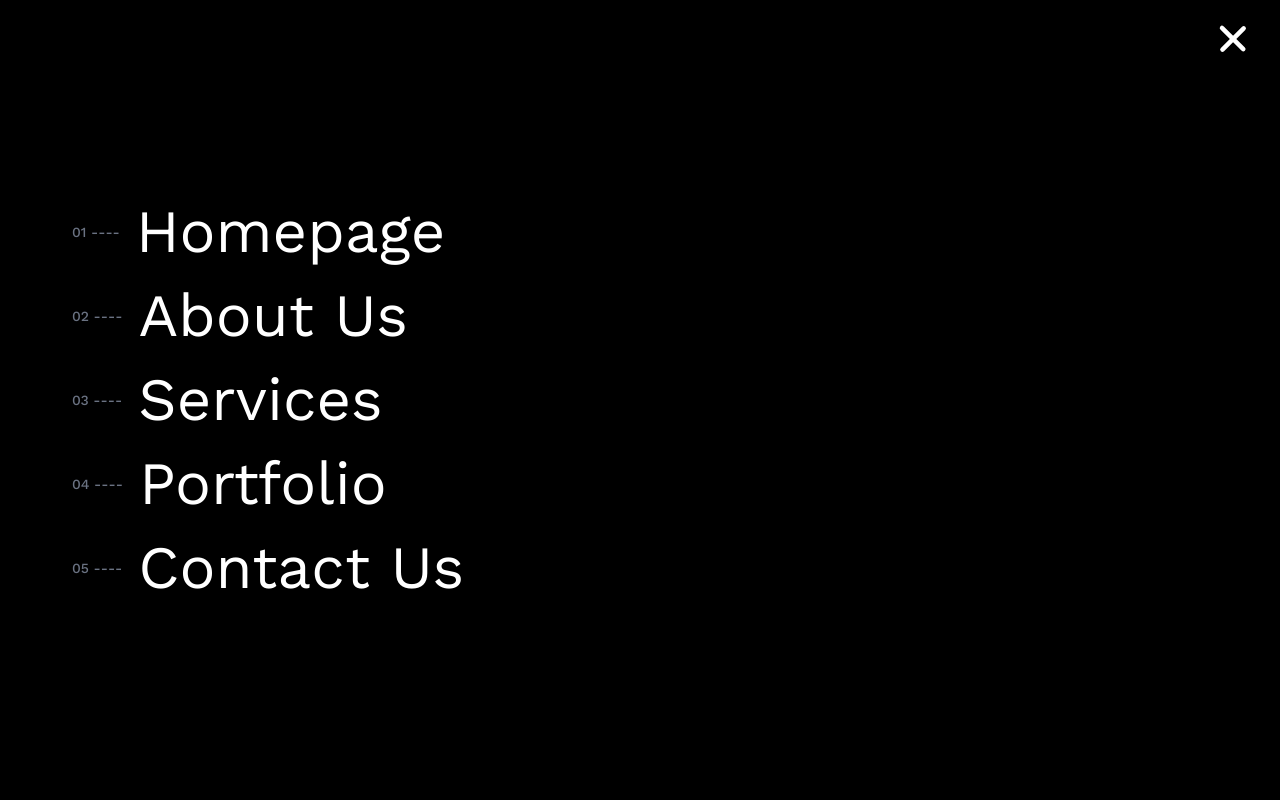
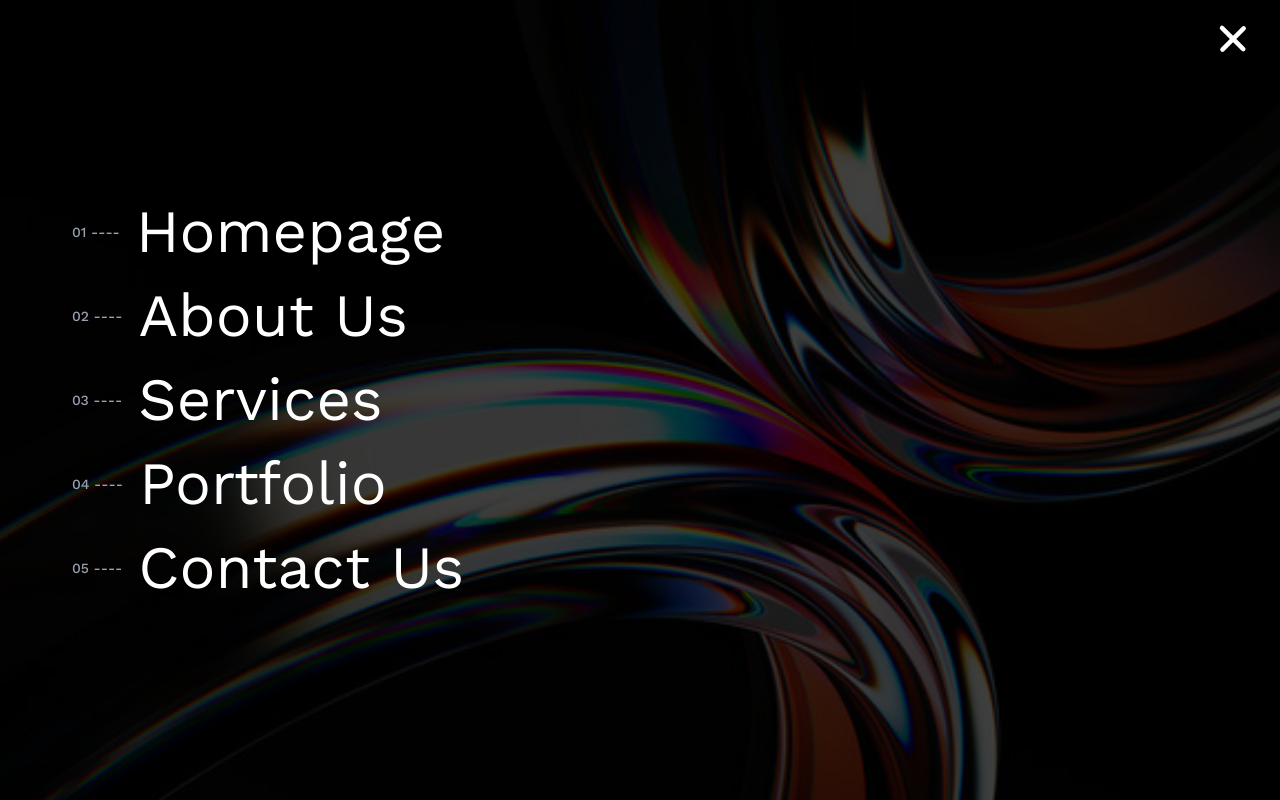
Before and after one commit to Akash-S-010/Agency_Template-1, a React (Vite) app: page /contact in a window 1280 px wide. Both pictures are taken after a click on the label 1232 px from the left and 40 px from the top of the page. Shown: the top 800 px of the page. Built offline with nearby package versions, Linux system fonts and the light colour scheme.

Commit message:
updated bg

```diff
--- a/src/components/layout/Header.jsx
+++ b/src/components/layout/Header.jsx
@@ -1,6 +1,7 @@
 import { motion } from "framer-motion";
 import { useState, useEffect } from "react";
 import { Link } from "react-router-dom";
+import headerBg from "../../assets/bgimg.jpg";
 
 const Header = () => {
   const [isMenuOpen, setIsMenuOpen] = useState(false);
@@ -113,8 +114,18 @@ const Header = () => {
           animate={{ opacity: 1 }}
           exit={{ opacity: 0 }}
           transition={{ duration: 0.3 }}
-          className="fixed inset-0 bg-black z-20 flex flex-col justify-center items-start px-10 md:px-18 space-y-6"
+          className="fixed inset-0 z-20 flex items-center justify-start px-6 md:px-18"
         >
+          {/* Background image for menu overlay */}
+          <div
+            className="absolute inset-0 bg-cover bg-center"
+            style={{ backgroundImage: `url(${headerBg})` }}
+            aria-hidden="true"
+          />
+          {/* dark overlay to improve contrast */}
+          <div className="absolute inset-0 bg-black/75" aria-hidden="true" />
+
+          <div className="relative z-10 flex flex-col justify-center items-start space-y-6 max-w-4xl w-full">
             {menuItems.map((item, index) => (
               <motion.div
                 key={item.id}
@@ -128,15 +139,16 @@ const Header = () => {
                   onClick={() => setIsMenuOpen(false)}
                   className="flex items-center group"
                 >
-                <span className="text-gray-500 text-sm font-medium">
+                  <span className="text-gray-400 text-sm font-medium">
                     0{item.id} ----
                   </span>
-                <div className="text-4xl md:text-6xl font-normal ml-4 relative hover:text-primary hover:scale-105 transition duration-300 ease-in-out">
+                  <div className="text-4xl md:text-6xl font-normal ml-4 relative hover:text-primary hover:scale-105 transition duration-300 ease-in-out text-white">
                     {item.label}
                   </div>
                 </Link>
               </motion.div>
             ))}
+          </div>
         </motion.div>
       )}
     </motion.header>
```
Lines whose indentation alone changed are shown as unchanged.
